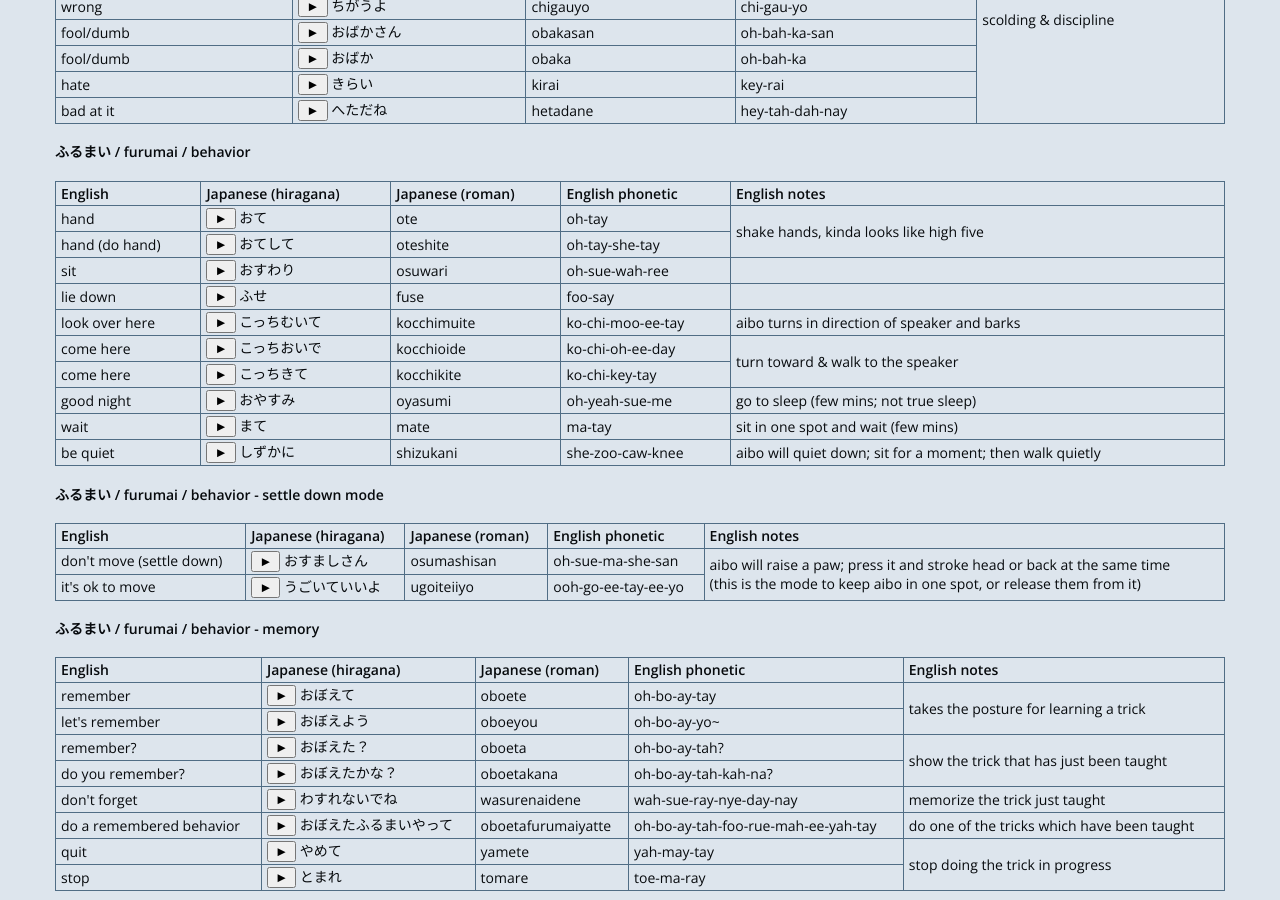
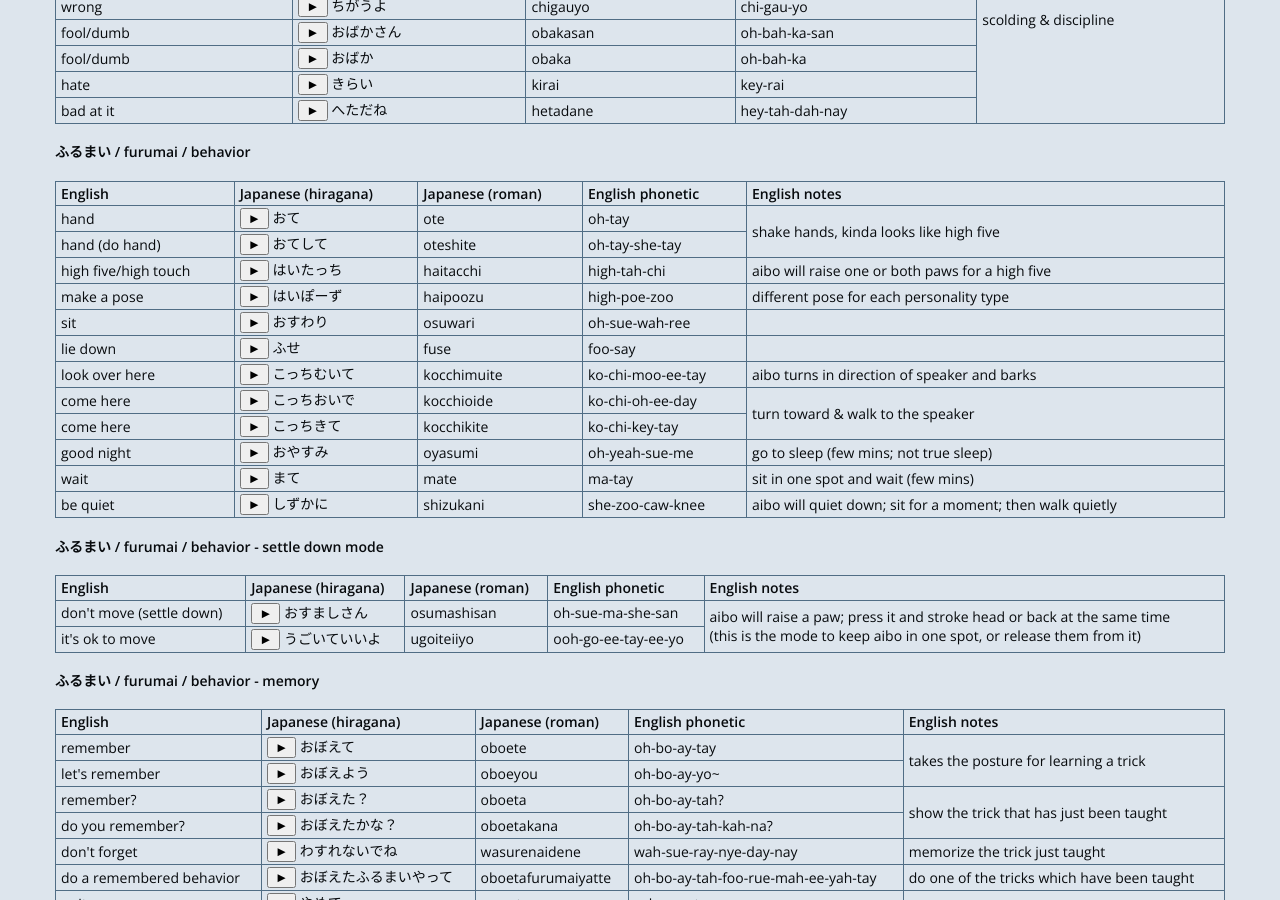
Before and after one commit to kairozu/kairozu.github.io, a Jekyll site: the page built from updates/_posts/2021-04-15-aibo-japanese.md, in a window 1280 px wide and 900 px high, scrolled down 707 px. Built offline with Jekyll 4.4.1, drawn with Linux system fonts in a browser that asks for light colours; nearby versions of some CDN libraries.

Commit message:
add commands

```diff
--- a/updates/_posts/2021-04-15-aibo-japanese.md
+++ b/updates/_posts/2021-04-15-aibo-japanese.md
@@ -252,6 +252,26 @@ To Do: add ~50 more commands, verify commands which do/don't require cloud acces
         おてして</td>
         <td>oteshite</td>
         <td>oh-tay-she-tay</td>
+    </tr>
+    <tr>
+        <td>high five/high touch</td>
+        <td>
+        <input type="button" value="&#9658;" onclick="play('haitacchi')">
+        <audio id="haitacchi" src="/sounds/haitacchi.mp3"></audio>
+        はいたっち</td>
+        <td>haitacchi</td>
+        <td>high-tah-chi</td>
+        <td>aibo will raise one or both paws for a high five</td>
+    </tr>
+    <tr>
+        <td>make a pose</td>
+        <td>
+        <input type="button" value="&#9658;" onclick="play('haipoozu')">
+        <audio id="haipoozu" src="/sounds/haipoozu.mp3"></audio>
+        はいぽーず</td>
+        <td>haipoozu</td>
+        <td>high-poe-zoo</td>
+        <td>different pose for each personality type</td>
     </tr>
     <tr>
         <td>sit</td>
```
